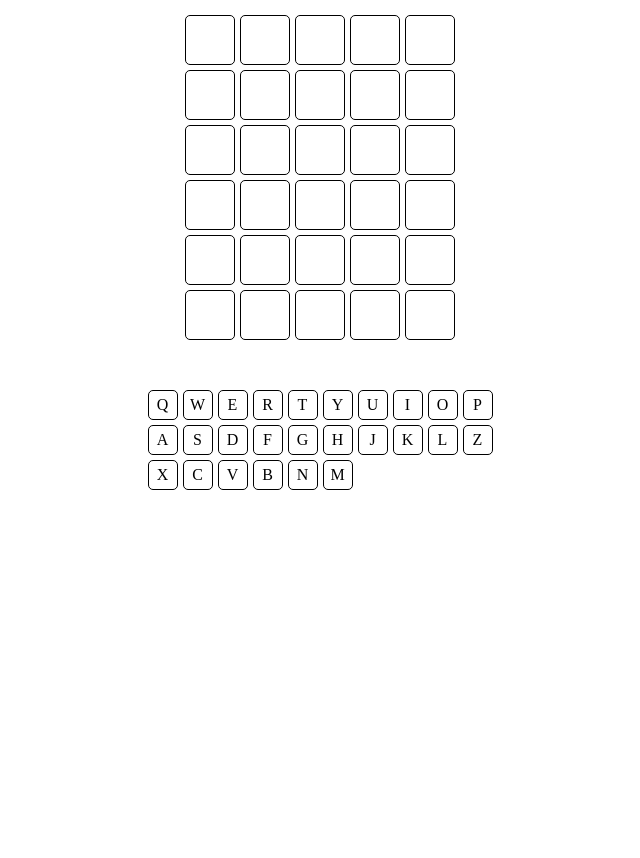
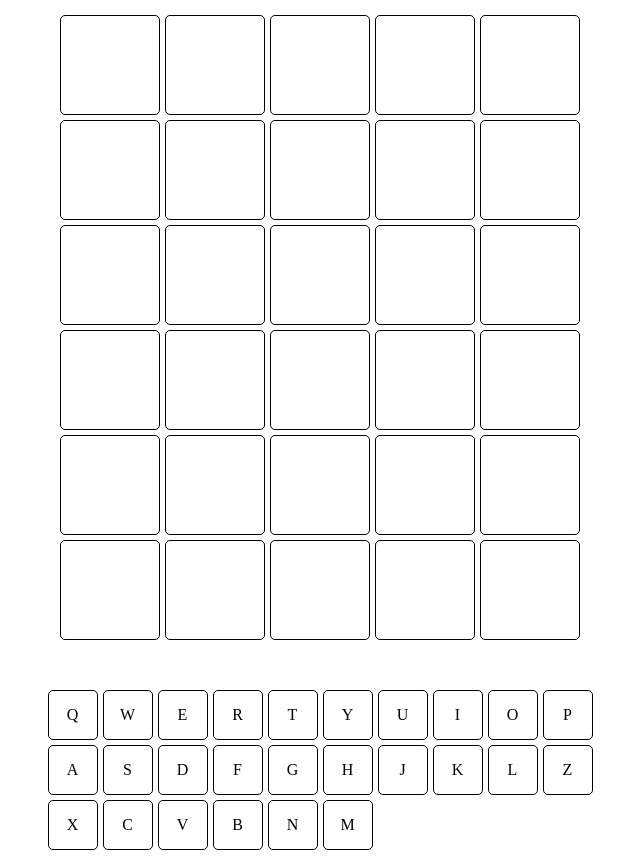
Before and after one commit to stephenshimel/Wordle, a plain HTML site: page index.html in a window 1280 px wide. Shown: the part 44-902 px from the top of the page, without its empty margins (320-960 px from the left). Before the commit the page ends 800 px from the top, so only its background shows below. Drawn offline with Linux system fonts and the light colour scheme; a web font is replaced by a local one.

```diff
--- a/widget.css
+++ b/widget.css
@@ -8,8 +8,8 @@
 .board {
 	display: grid;
 	justify-content: center;
-	grid-template-columns: repeat(5, 50px);
-	grid-template-rows: repeat(6, 50px);
+	grid-template-columns: repeat(5, 100px);
+	grid-template-rows: repeat(6, 100px);
 	gap: 5px;
 }
 
@@ -25,8 +25,8 @@
 	margin-top: 50px;
 	display: grid;
 	justify-content: center;
-	grid-template-columns: repeat(10, 30px);
-	grid-template-rows: repeat(3, 30px);
+	grid-template-columns: repeat(10, 50px);
+	grid-template-rows: repeat(3, 50px);
 	gap: 5px;
 }
 
```
